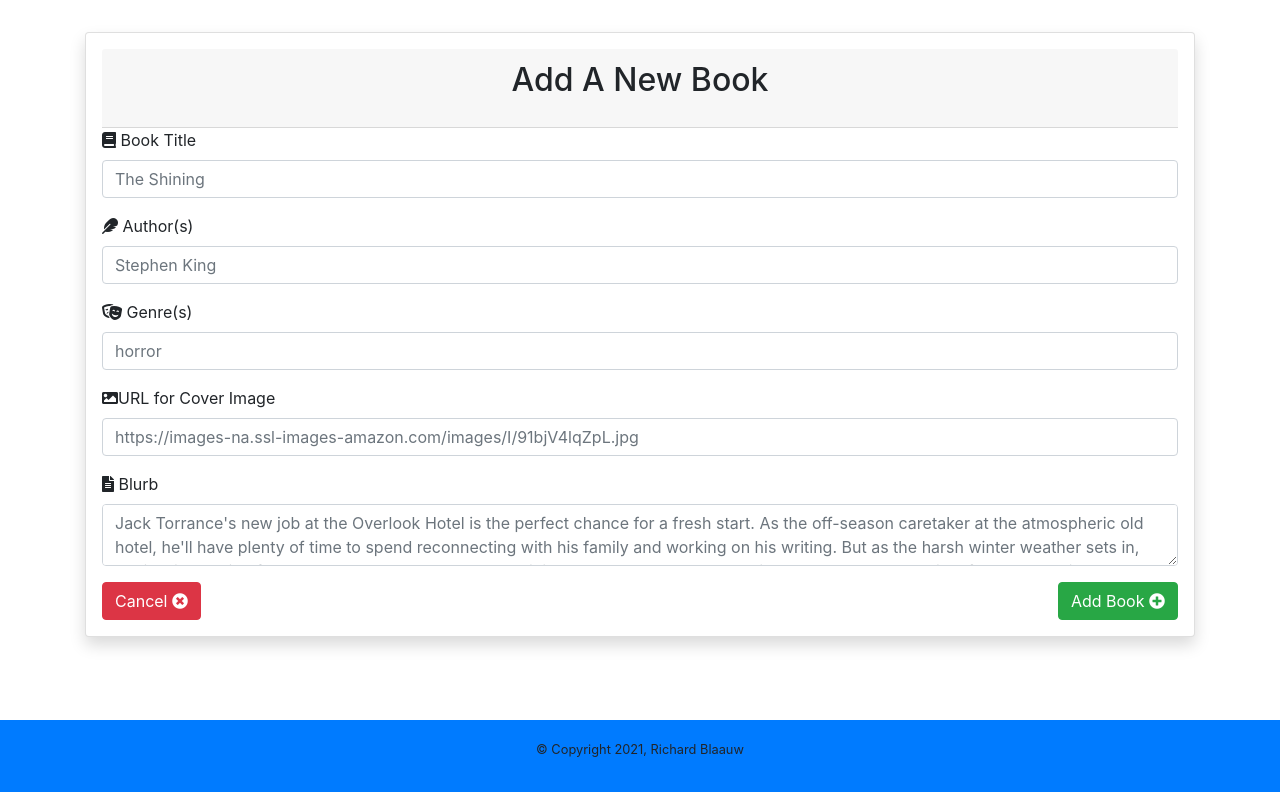
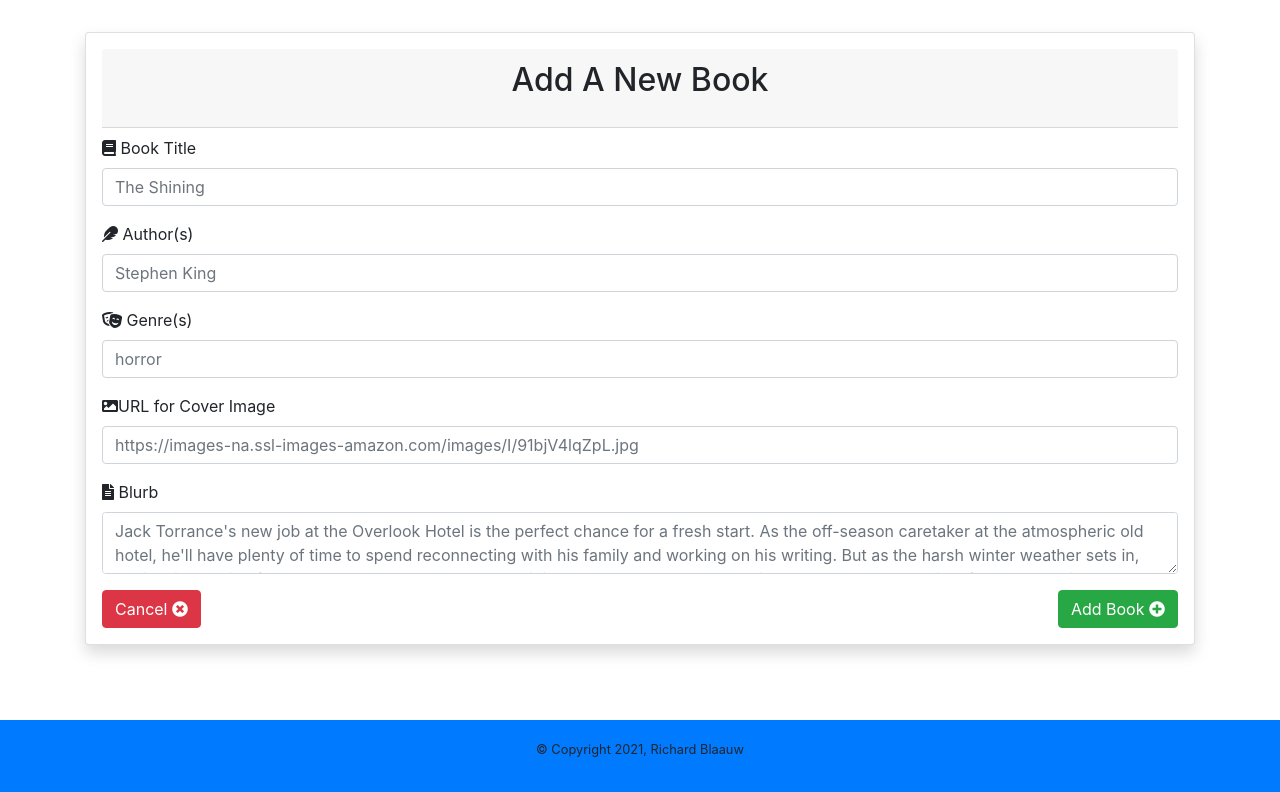
Before and after one commit to RicardoAzuul/code-institute-ms3-backend, a Flask app: page /new_book in a window 1280 px wide. Shown: the part 56-848 px from the top of the page. Run offline with Flask 2, Linux system fonts and the light colour scheme; the visitor is signed in with stand-in values (Sample User, id 1); some libraries are stand-ins or nearby versions.

Commit message:
Adjust CSS for new_book.html

```diff
--- a/static/css/style.css
+++ b/static/css/style.css
@@ -51,6 +51,11 @@ h3 {
 }
 #book-reviews {
   text-align: center;
+}
+
+/* new_book.html */
+#new-book-book-title-div {
+  margin-top: 0.5rem;
 }
 
 /* login.html, register.html */
--- a/templates/edit_review.html
+++ b/templates/edit_review.html
@@ -11,7 +11,7 @@
       method="POST"
       action="{{ url_for('edit_review', review_id=review._id) }}"
     >
-      <div id="div-book-title">
+      <div class="div-book-title">
         <i class="fas fa-book"></i> Book Title: {{ review.booktitle }}
       </div>
       <div class="form-group">
--- a/templates/new_book.html
+++ b/templates/new_book.html
@@ -6,10 +6,11 @@
   <div class="card-header">
     <h1 class="card-title text-center">Add A New Book</h1>
   </div>
-  <div class="card-body">
+  <div class="card-body text-left">
     <!-- form from Bootstrap (https://getbootstrap.com/docs/4.6/components/forms/#overview, customized for this site) -->
     <form method="POST" action="{{ url_for('new_book') }}">
       <div class="form-group">
+        <div id="new-book-book-title-div">
           <label for="booktitle"><i class="fas fa-book"></i> Book Title</label>
           <input
             type="text"
@@ -19,6 +20,7 @@
             required
             placeholder="The Shining"
           />
+        </div>
       </div>
       <div class="form-group">
         <label for="authors"><i class="fas fa-feather"></i> Author(s)</label>
@@ -68,7 +70,9 @@
         ></textarea>
       </div>
       <div class="d-flex">
-        <a href="{{ url_for('get_books') }}" class="btn btn-danger mr-auto">Cancel <i class="fas fa-times-circle"></i></a>
+        <a href="{{ url_for('get_books') }}" class="btn btn-danger mr-auto"
+          >Cancel <i class="fas fa-times-circle"></i
+        ></a>
         <button type="submit" class="btn btn-success" id="add-book-button">
           Add Book <i class="fas fa-plus-circle"></i>
         </button>
--- a/templates/new_review.html
+++ b/templates/new_review.html
@@ -1,4 +1,3 @@
-<!-- TODO: Add CSS for this page -->
 {% extends "base.html" %} {% block content %}
 
 <!-- card from Bootstrap (https://getbootstrap.com/docs/4.6/components/card/), customized for this site -->
```
Lines whose indentation alone changed are shown as unchanged.
